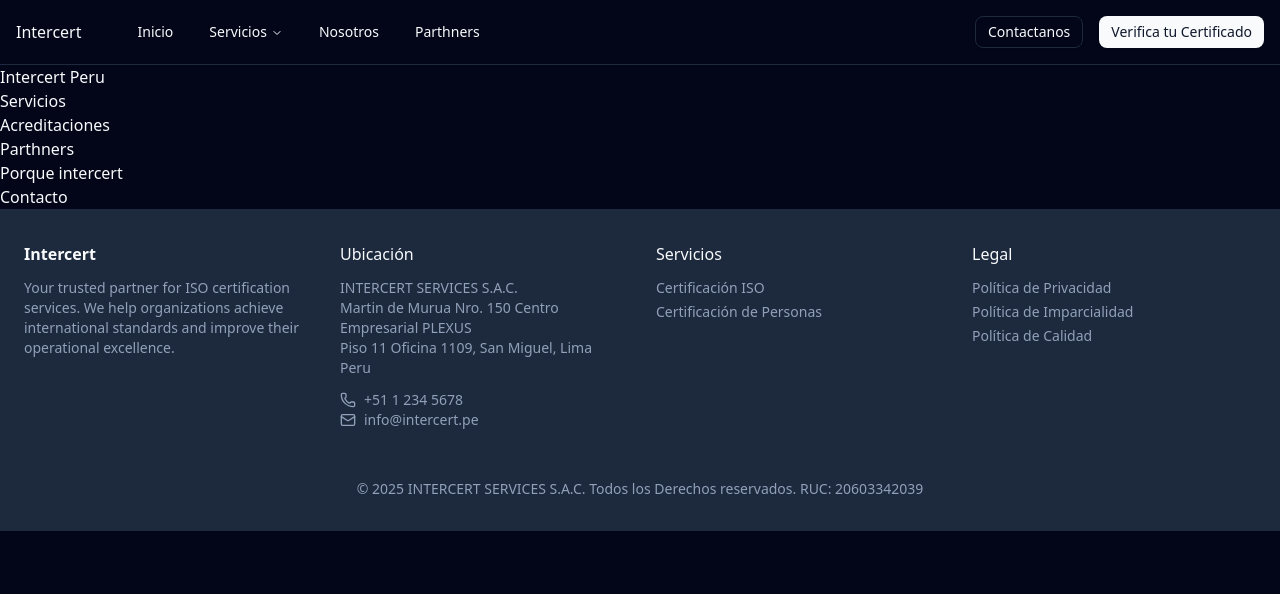
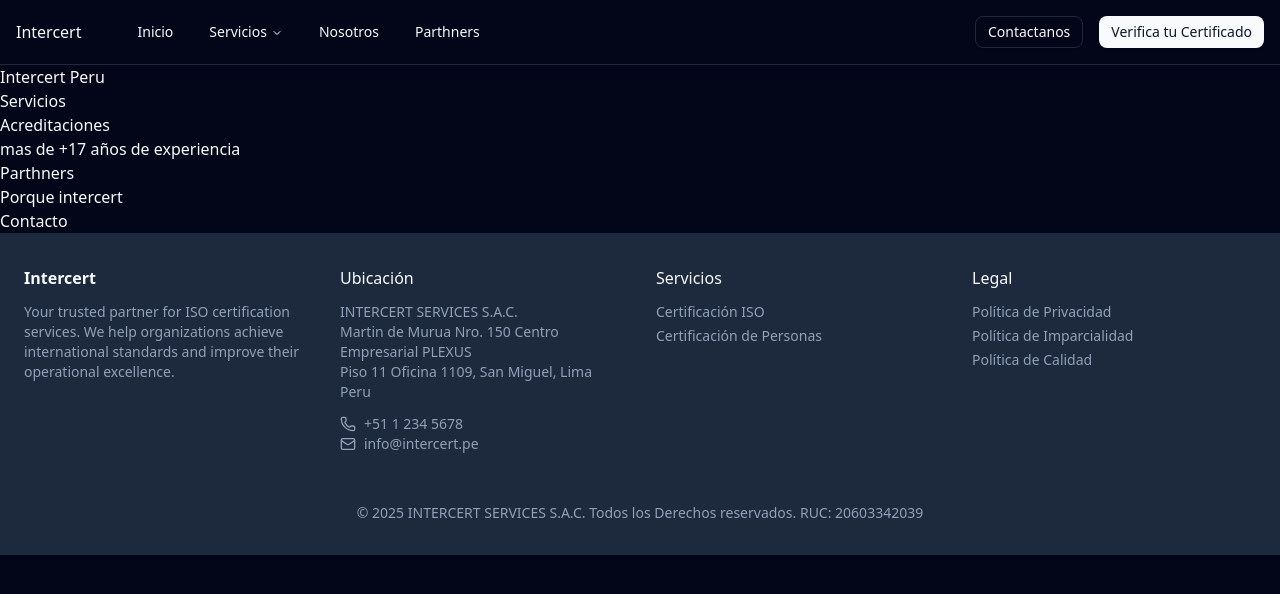
Before and after one commit to Sol-dev-Int/intercert-landing-peru-copia-sol, a Next.js app: page / in a window 1280 px wide. Shown: the top 594 px of the page. Built offline with nearby package versions, Linux system fonts and the light colour scheme.

Commit message:
fix: add needed section

```diff
--- a/app/(root)/page.tsx
+++ b/app/(root)/page.tsx
@@ -16,7 +16,7 @@
               <h2> Acreditaciones </h2>
           </section>
           <section>
-              {/*TODO: add years in buissness*/}
+              <h2> mas de +17 años de experiencia</h2>
           </section>
           <section>
               <h2> Parthners </h2>
```
